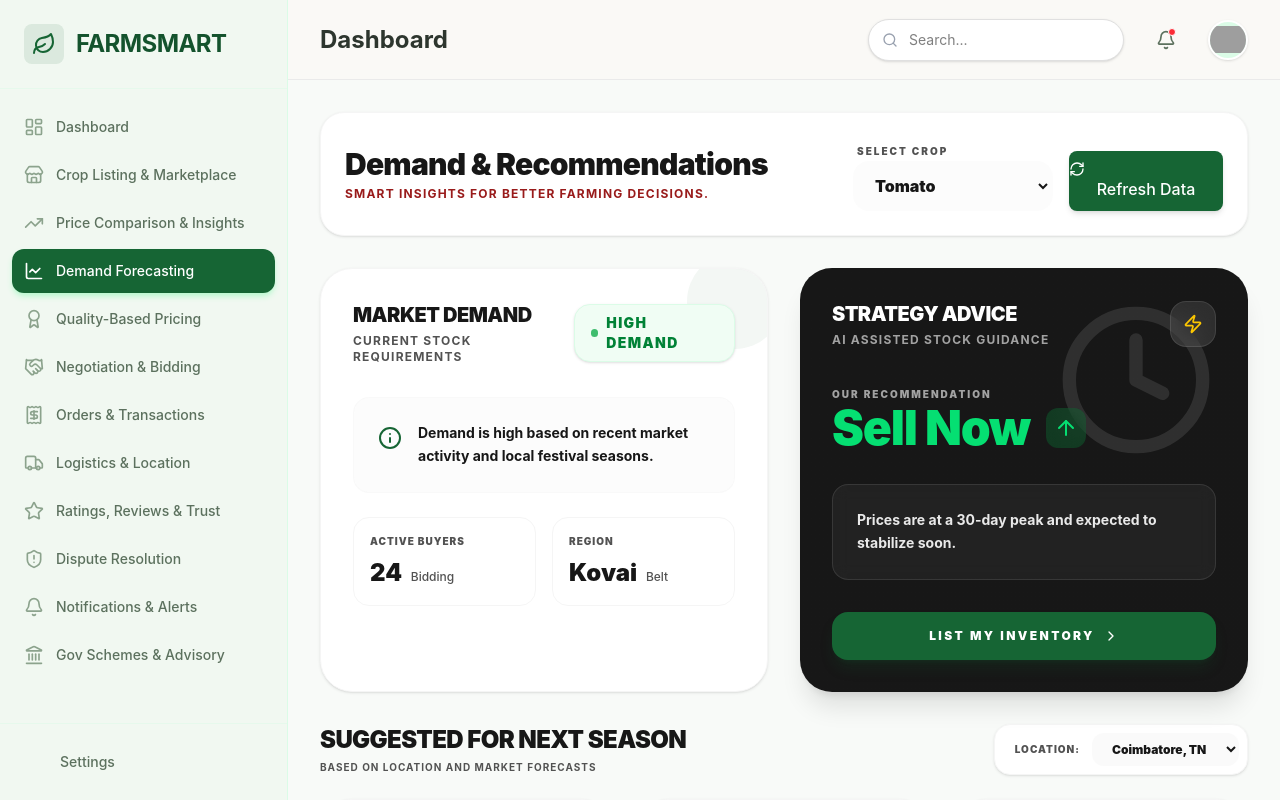
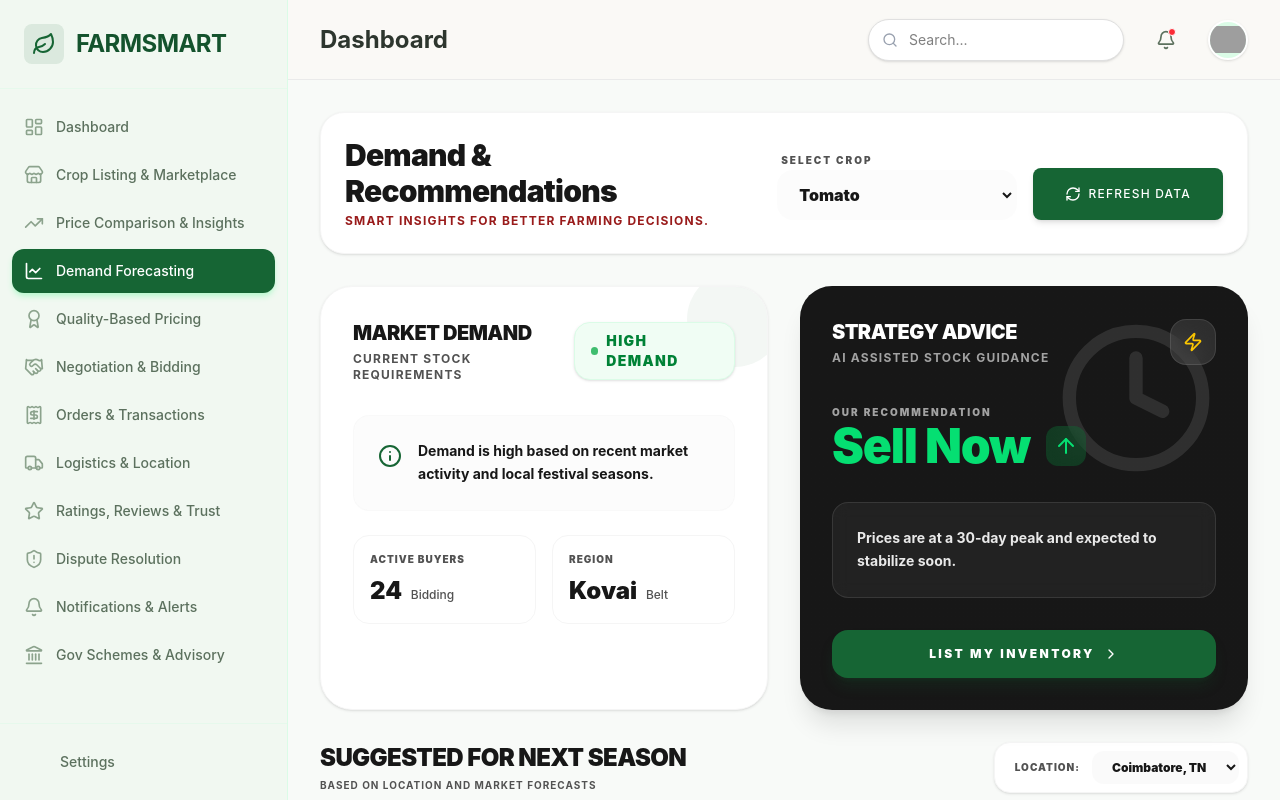
Before and after one commit to SaranHiruthikM/FarmSmart, a React app in the folder frontend/: page /dashboard/forecast in a window 1280 px wide. Built offline with nearby package versions, Linux system fonts and the light colour scheme; grey boxes are pictures that could not be loaded; the HTML template or start-up script is replaced by a standard one.

Commit message:
Revamp Demand Forcasting

```diff
--- a/frontend/src/components/common/PrimaryButton.jsx
+++ b/frontend/src/components/common/PrimaryButton.jsx
@@ -1,10 +1,9 @@
-function PrimaryButton({ children, onClick, disabled }) {
+function PrimaryButton({ children, onClick, disabled, className = "" }) {
   return (
     <button
       onClick={onClick}
       disabled={disabled}
-      className="
-        w-full py-2.5 mt-2
+      className={`
         bg-primary
         text-white
         font-medium
@@ -14,7 +13,9 @@ function PrimaryButton({ children, onClick, disabled }) {
         hover:shadow-lg
         transition
         disabled:opacity-50
-      "
+        flex items-center justify-center
+        ${className}
+      `}
     >
       {children}
     </button>
--- a/frontend/src/pages/DemandForecast.jsx
+++ b/frontend/src/pages/DemandForecast.jsx
@@ -81,7 +81,10 @@ const DemandForecast = () => {
                             ))}
                         </select>
                     </div>
-                    <PrimaryButton className="py-3 px-6 text-xs uppercase tracking-widest" onClick={() => { }}>
+                    <PrimaryButton
+                        className="h-[52px] px-8 text-xs font-black uppercase tracking-widest rounded-2xl whitespace-nowrap"
+                        onClick={() => { }}
+                    >
                         <RefreshCw className="w-4 h-4 mr-2" /> Refresh Data
                     </PrimaryButton>
                 </div>
```
Lines whose indentation alone changed are shown as unchanged.
